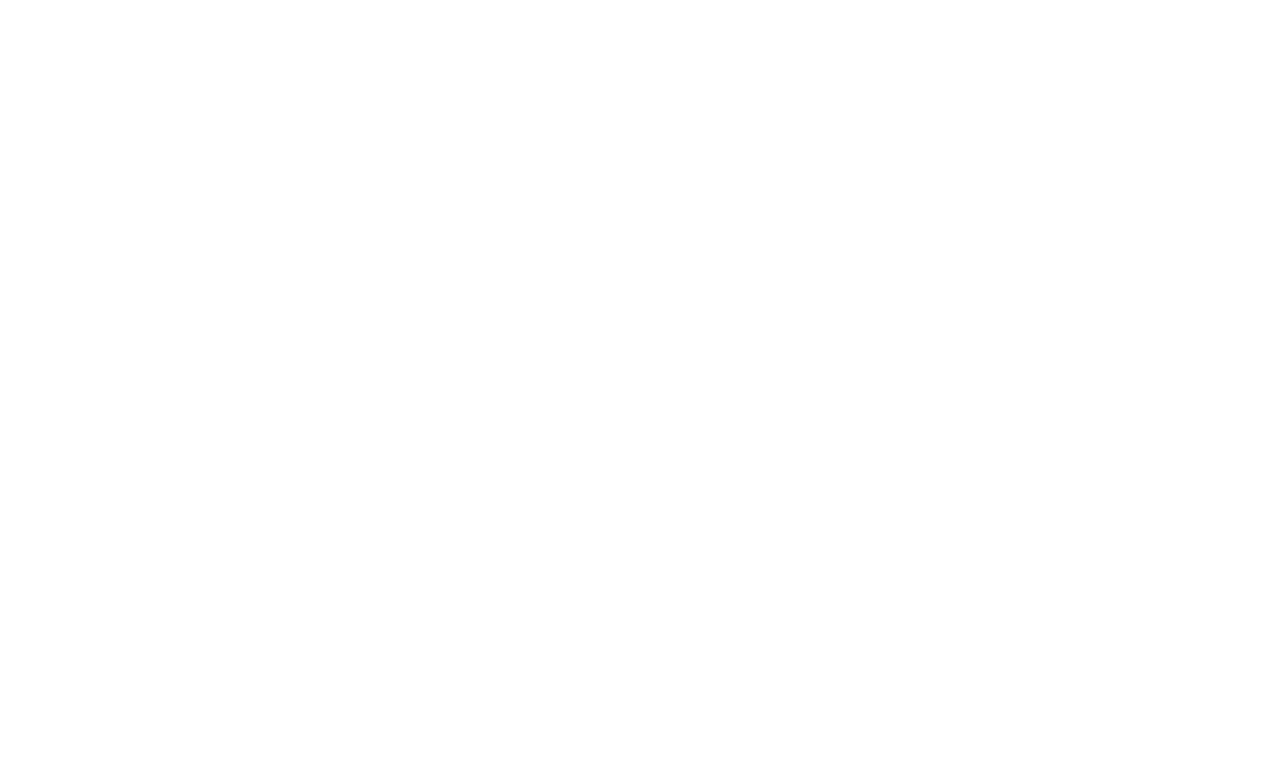
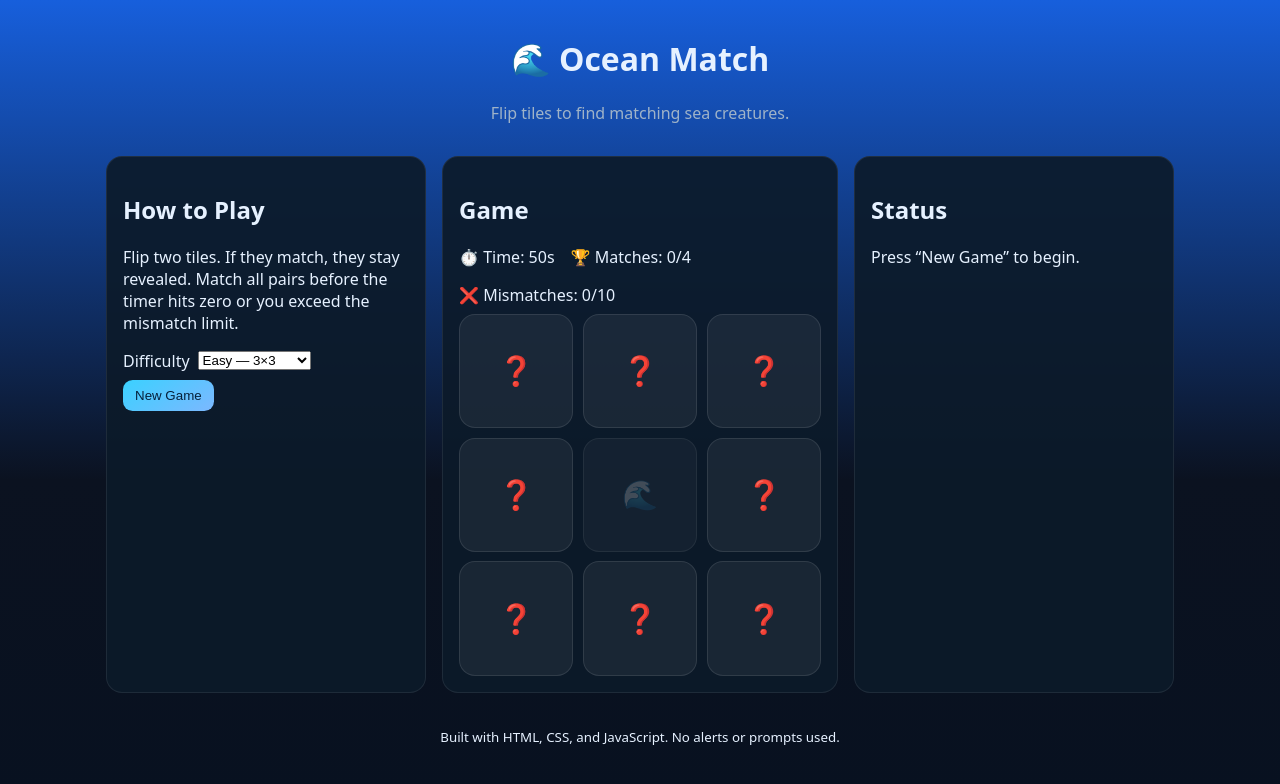
Before and after one commit to tomrhysjones/ocean-match, a plain HTML site: page index.html in a window 1280 px wide. Drawn offline with Linux system fonts and the light colour scheme.

Commit message:
Final project version with confetti and 3x3 easy mode

```diff
--- a/index.html
+++ b/index.html
@@ -1,11 +1,78 @@
 <!DOCTYPE html>
 <html lang="en">
 <head>
-  <meta charset="UTF-8">
-  <meta name="viewport" content="width=device-width, initial-scale=1.0">
-  <title>Document</title>
+  <meta charset="UTF-8" />
+  <meta name="viewport" content="width=device-width, initial-scale=1" />
+  <title>Ocean Match</title>
+  <link rel="stylesheet" href="styles.css" />
+  <meta name="description" content="Match pairs of ocean-themed tiles before time or guesses run out." />
 </head>
 <body>
+  <header class="site-header">
+    <h1>🌊 Ocean Match</h1>
+    <p class="tagline">Flip tiles to find matching sea creatures.</p>
+  </header>
 
+  <main class="layout">
+    <!-- Instructions / Controls -->
+    <section class="panel">
+      <h2>How to Play</h2>
+      <p>
+        Flip two tiles. If they match, they stay revealed. Match all pairs
+        before the timer hits zero or you exceed the mismatch limit.
+      </p>
+
+      <div class="controls">
+        <label for="difficulty">Difficulty</label>
+        <select id="difficulty">
+          <option value="easy">Easy — 3×3</option>
+          <option value="medium">Medium — 5×4</option>
+          <option value="hard">Hard — 6×4</option>
+        </select>
+
+        <button id="new-game" class="btn btn--primary" type="button">
+          New Game
+        </button>
+      </div>
+    </section>
+
+    <!-- Game -->
+    <section class="panel">
+      <h2>Game</h2>
+      <div class="hud" role="group" aria-label="Game status">
+        <div>⏱️ Time: <span id="time">60</span>s</div>
+        <div>🏆 Matches: <span id="matches">0</span>/<span id="total">0</span></div>
+        <div>❌ Mismatches: <span id="misses">0</span>/<span id="miss-limit">0</span></div>
+      </div>
+      <div id="board" class="board" role="grid" aria-label="Memory board"></div>
+      <div id="sr-live" class="sr-only" aria-live="polite"></div>
+    </section>
+
+    <!-- Status -->
+    <section class="panel">
+      <h2>Status</h2>
+      <p id="message" class="message">Press “New Game” to begin.</p>
+    </section>
+  </main>
+
+  <!-- End-of-game dialog -->
+  <dialog id="end-dialog">
+    <form method="dialog">
+      <h3 id="end-title">Game Over</h3>
+      <p id="end-text"></p>
+      <menu>
+        <button value="close" class="btn">Close</button>
+        <button id="play-again" class="btn btn--primary">Play Again</button>
+      </menu>
+    </form>
+  </dialog>
+
+  <footer class="site-footer">
+    <small>Built with HTML, CSS, and JavaScript. No alerts or prompts used.</small>
+  </footer>
+  <!-- Confetti overlay -->
+<canvas id="confetti"></canvas>
+  <!-- Keep this at the bottom; no inline code. -->
+  <script defer src="main.js"></script>
 </body>
 </html>
--- a/main.js
+++ b/main.js
@@ -0,0 +1,332 @@
+// ===== Ocean Match ===== //
+
+// --- Constants --- //
+const ICONS = ['🐙','🦈','🐠','🐡','🦀','🐬','🐢','🐳','🦑','🐚','🪼','🪸'];
+
+// --- Game State --- //
+const state = {
+  tiles: [],
+  firstPick: null,
+  secondPick: null,
+  matches: 0,
+  totalPairs: 0,
+  timeLeft: 60,
+  mismatches: 0,
+  missLimit: 12,
+  timerId: null,
+  running: false,
+  difficulty: 'easy',
+  cols: 4,
+  rows: 4
+};
+
+// --- Cached DOM Elements --- //
+// --- Cached DOM Elements (declare only; assign later) --- //
+let $board, $time, $matches, $total, $misses, $missLimit, $message;
+let $newGame, $difficulty, $endDialog, $endTitle, $endText, $playAgain, $srLive;
+
+
+
+// --- Utility Functions --- //
+function el(tag, props = {}) {
+  const node = document.createElement(tag);
+  Object.assign(node, props);
+  return node;
+}
+
+function announce(text) {
+  if ($srLive) $srLive.textContent = text;
+}
+
+function openDialog(title, text) {
+  $endTitle.textContent = title;
+  $endText.textContent = text;
+  $endDialog.showModal();
+}
+
+function closeDialog() {
+  if ($endDialog.open) $endDialog.close();
+}
+
+function shuffle(arr) {
+  const a = [...arr];
+  for (let i = a.length - 1; i > 0; i--) {
+    const j = Math.floor(Math.random() * (i + 1));
+    [a[i], a[j]] = [a[j], a[i]];
+  }
+  return a;
+}
+
+// --- Game Logic --- //
+function initState(diff = 'easy') {
+  // Set board sizes (Easy now 3×3)
+  const byDiff = {
+    easy:   { cols: 3, rows: 3, time: 50, misses: 10 }, // ← 3×3
+    medium: { cols: 5, rows: 4, time: 75, misses: 14 },
+    hard:   { cols: 6, rows: 4, time: 90, misses: 16 }
+  };
+  const d = byDiff[diff];
+
+  // Base state
+  Object.assign(state, {
+    cols: d.cols,
+    rows: d.rows,
+    timeLeft: d.time,
+    mismatches: 0,
+    missLimit: d.misses,
+    matches: 0,
+    totalPairs: 0,     // will set below
+    tiles: [],
+    firstPick: null,
+    secondPick: null,
+    running: false,
+    difficulty: diff
+  });
+
+  // How many tiles the board needs
+  const needed = state.cols * state.rows;
+
+  // Number of pairs we can fit (for 3×3 this is 4)
+  const pairs = Math.floor(needed / 2);
+  state.totalPairs = pairs;
+
+  // Build icon list: pairs duplicated
+  const chosen = ICONS.slice(0, pairs);
+  let deckIcons = [...chosen, ...chosen];
+
+  // If the board has an odd slot (e.g., 3×3 → 9 tiles), add a filler tile
+  if (deckIcons.length < needed) {
+    deckIcons.push('🌊'); // non-playable filler
+  }
+
+  // Shuffle and map into tile objects
+  deckIcons = shuffle(deckIcons);
+  state.tiles = deckIcons.map((icon, id) => {
+    // Mark the filler as 'blocked' so it can't be played
+    const isFiller = icon === '🌊' && deckIcons.length % 2 === 1;
+    return { id, icon, state: isFiller ? 'blocked' : 'hidden' };
+  });
+
+  render();
+}
+
+
+function render() {
+  $time.textContent = state.timeLeft;
+  $matches.textContent = state.matches;
+  $total.textContent = state.totalPairs;
+  $misses.textContent = state.mismatches;
+  $missLimit.textContent = state.missLimit;
+  $board.style.setProperty('--cols', state.cols);
+  $board.innerHTML = '';
+
+    state.tiles.forEach(tile => {
+    const isBlocked = tile.state === 'blocked';
+
+    const cell = el('button', {
+      className: 'tile',
+      type: 'button',
+      disabled: isBlocked, // 🚫 filler not clickable
+      textContent: isBlocked
+        ? '🌊'  // show filler
+        : (tile.state === 'hidden' ? '❓' : tile.icon),
+      ariaLabel: isBlocked
+        ? 'Spacer tile'
+        : (tile.state === 'hidden' ? 'Hidden tile' : `Tile ${tile.icon}`)
+    });
+
+    cell.dataset.state = tile.state;
+
+    if (!isBlocked) {
+      cell.addEventListener('click', () => onFlip(tile.id));
+    }
+
+    $board.appendChild(cell);
+  });
+}
+
+function onFlip(id) {
+  if (!state.running) return;
+  const tile = state.tiles[id];
+  if (tile.state !== 'hidden') return;
+
+  tile.state = 'revealed';
+  announce('Tile revealed');
+  render();
+
+  if (state.firstPick === null) {
+    state.firstPick = id;
+    return;
+  }
+
+  state.secondPick = id;
+  setTimeout(checkMatch, 450);
+}
+
+function checkMatch() {
+  const a = state.tiles[state.firstPick];
+  const b = state.tiles[state.secondPick];
+  if (!a || !b) return;
+
+  if (a.icon === b.icon) {
+    a.state = b.state = 'matched';
+    state.matches++;
+    $message.textContent = 'Nice! You found a match.';
+    announce('Match found!');
+  } else {
+    a.state = b.state = 'hidden';
+    state.mismatches++;
+    $message.textContent = 'No match. Try again.';
+    announce('No match.');
+  }
+
+  state.firstPick = state.secondPick = null;
+  render();
+  checkWinLoss();
+}
+
+function checkWinLoss() {
+  if (state.matches === state.totalPairs) {
+    stop();
+    startConfetti(); // 🎉 Make sure this is here
+    openDialog('You Win! 🎉', 'You matched all pairs!');
+  } else if (state.mismatches >= state.missLimit) {
+    stop();
+    openDialog('You Lost 😢', 'Mismatch limit reached.');
+  }
+}
+
+
+function tick() {
+  if (!state.running) return;
+  state.timeLeft--;
+  if (state.timeLeft <= 0) {
+    stop();
+    openDialog('You Lost 😭', 'Time ran out.');
+  }
+  render();
+}
+
+function start() {
+  initState($difficulty.value);
+  render();
+  state.running = true;
+  $message.textContent = 'Find all pairs before time or guesses run out.';
+  closeDialog();
+  state.timerId = setInterval(tick, 1000);
+}
+
+function stop() {
+  state.running = false;
+  clearInterval(state.timerId);
+}
+
+
+
+// ===== CONFETTI =====
+let $confetti, _ctx, _raf, _particles = [];
+
+function setupConfetti() {
+  $confetti = document.getElementById('confetti');
+  if (!$confetti) return;
+  _ctx = $confetti.getContext('2d');
+  resizeConfetti();
+  window.addEventListener('resize', resizeConfetti);
+}
+
+function resizeConfetti() {
+  if (!$confetti) return;
+  $confetti.width = window.innerWidth;
+  $confetti.height = window.innerHeight;
+}
+
+function spawnConfetti(count = 120) {
+  const colors = ['#ff6b6b', '#ffd93d', '#6bcB77', '#4d96ff', '#f72585', '#48cae4'];
+  for (let i = 0; i < count; i++) {
+    _particles.push({
+      x: Math.random() * $confetti.width,
+      y: -20 - Math.random() * 50,
+      w: 6 + Math.random() * 4,
+      h: 10 + Math.random() * 6,
+      vx: -2 + Math.random() * 4,
+      vy: 2 + Math.random() * 3,
+      rot: Math.random() * Math.PI,
+      vr: (-0.2 + Math.random() * 0.4),
+      color: colors[Math.floor(Math.random() * colors.length)],
+      alpha: 1
+    });
+  }
+}
+
+function drawConfetti() {
+  _raf = requestAnimationFrame(drawConfetti);
+  _ctx.clearRect(0, 0, $confetti.width, $confetti.height);
+  for (let p of _particles) {
+    p.vy += 0.04;
+    p.x += p.vx;
+    p.y += p.vy;
+    p.rot += p.vr;
+    if (p.y > $confetti.height * 0.7) p.alpha -= 0.01;
+    _ctx.save();
+    _ctx.globalAlpha = Math.max(p.alpha, 0);
+    _ctx.translate(p.x, p.y);
+    _ctx.rotate(p.rot);
+    _ctx.fillStyle = p.color;
+    _ctx.fillRect(-p.w / 2, -p.h / 2, p.w, p.h);
+    _ctx.restore();
+  }
+  _particles = _particles.filter(p => p.alpha > 0 && p.y < $confetti.height + 50);
+}
+
+function startConfetti(duration = 1800) {
+  if (!$confetti) setupConfetti();
+  spawnConfetti(140);
+  if (!_raf) drawConfetti();
+  setTimeout(stopConfetti, duration);
+}
+
+function stopConfetti() {
+  if (_raf) cancelAnimationFrame(_raf);
+  _raf = null;
+  _particles = [];
+  if (_ctx) _ctx.clearRect(0, 0, $confetti.width, $confetti.height);
+}
+
+
+
+// --- Event Listeners --- //
+
+
+// --- DOM Ready Init --- //
+// --- DOM Ready: wire everything here --- //
+document.addEventListener('DOMContentLoaded', () => {
+  // Query elements now that the DOM exists
+  $board      = document.getElementById('board');
+  $time       = document.getElementById('time');
+  $matches    = document.getElementById('matches');
+  $total      = document.getElementById('total');
+  $misses     = document.getElementById('misses');
+  $missLimit  = document.getElementById('miss-limit');
+  $message    = document.getElementById('message');
+  $newGame    = document.getElementById('new-game');
+  $difficulty = document.getElementById('difficulty');
+  $endDialog  = document.getElementById('end-dialog');
+  $endTitle   = document.getElementById('end-title');
+  $endText    = document.getElementById('end-text');
+  $playAgain  = document.getElementById('play-again');
+  $srLive     = document.getElementById('sr-live');
+
+  // Attach listeners AFTER refs exist
+  $newGame.addEventListener('click', start);
+  $playAgain.addEventListener('click', (e) => { e.preventDefault(); start(); });
+
+  // Initial board
+  initState('easy');
+  render();
+});
+
+
+console.log('Ocean Match loaded.');
+
+
+// ===== End of Ocean Match ===== //
--- a/styles.css
+++ b/styles.css
@@ -0,0 +1,98 @@
+:root{
+  --bg:#0b1220;
+  --panel:#0d1b2a;
+  --text:#e6f1ff;
+  --muted:#9fb3c8;
+  --accent:#3ad1ff;
+  --accent-2:#7cb8ff;
+  --good:#7ef29a;
+}
+*{box-sizing:border-box}
+html,body{height:100%}
+body{
+  margin:0;
+  background:linear-gradient(#175fdc,#0b1220 60%,#081120);
+  color:var(--text);
+  font-family:system-ui,-apple-system,Segoe UI,Roboto,Helvetica,Arial,sans-serif;
+}
+.site-header,.site-footer{padding:1rem;text-align:center}
+.tagline{color:var(--muted);margin:.25rem 0 0}
+
+.layout{
+  max-width:1100px;
+  margin:0 auto;
+  padding:1rem;
+  display:grid;
+  gap:1rem;
+  grid-template-columns:320px 1fr 320px;
+}
+.panel{
+  background:color-mix(in srgb, var(--panel) 92%, transparent);
+  border:1px solid rgba(255,255,255,.08);
+  border-radius:1rem;
+  padding:1rem;
+}
+
+.controls{display:flex;flex-wrap:wrap;gap:.5rem;align-items:center}
+.btn{
+  border:1px solid rgba(255,255,255,.18);
+  background:transparent;
+  color:var(--text);
+  padding:.5rem .75rem;
+  border-radius:.6rem;
+  cursor:pointer;
+}
+.btn--primary{
+  background:linear-gradient(145deg,var(--accent),var(--accent-2));
+  color:#06213b;
+  border:none;
+}
+
+.hud{display:flex;gap:1rem;flex-wrap:wrap;margin-bottom:.5rem}
+.message{min-height:2rem}
+
+.board{
+  --cols:4;
+  display:grid;
+  grid-template-columns:repeat(var(--cols), minmax(64px,1fr));
+  gap:.6rem;
+}
+.tile{
+  aspect-ratio:1/1;
+  border-radius:1rem;
+  background:rgba(255,255,255,.06);
+  border:1px solid rgba(255,255,255,.1);
+  display:grid;place-items:center;
+  font-size:1.8rem;
+  cursor:pointer;
+  transition:transform .2s ease, box-shadow .2s ease, opacity .2s;
+}
+.tile:focus{outline:2px solid var(--accent);outline-offset:2px}
+.tile[data-state="revealed"]{transform:rotateY(180deg);box-shadow:0 0 0 2px var(--accent) inset}
+.tile[data-state="matched"]{opacity:.92;box-shadow:0 0 0 2px var(--good) inset}
+.tile[disabled]{ opacity:.65; cursor:default; }
+
+
+.sr-only{
+  position:absolute!important;width:1px;height:1px;padding:0;margin:-1px;overflow:hidden;
+  clip:rect(0,0,0,0);white-space:nowrap;border:0;
+}
+
+@media (max-width:1050px){
+  .layout{grid-template-columns:1fr}
+}
+@media (max-width:400px){
+  .tile{font-size:1.4rem}
+}
+
+/* Confetti overlay */
+#confetti {
+  position: fixed;
+  inset: 0;
+  width: 100%;
+  height: 100%;
+  pointer-events: none;
+  z-index: 999;
+}
+
+/* End confetti canvas */
```
